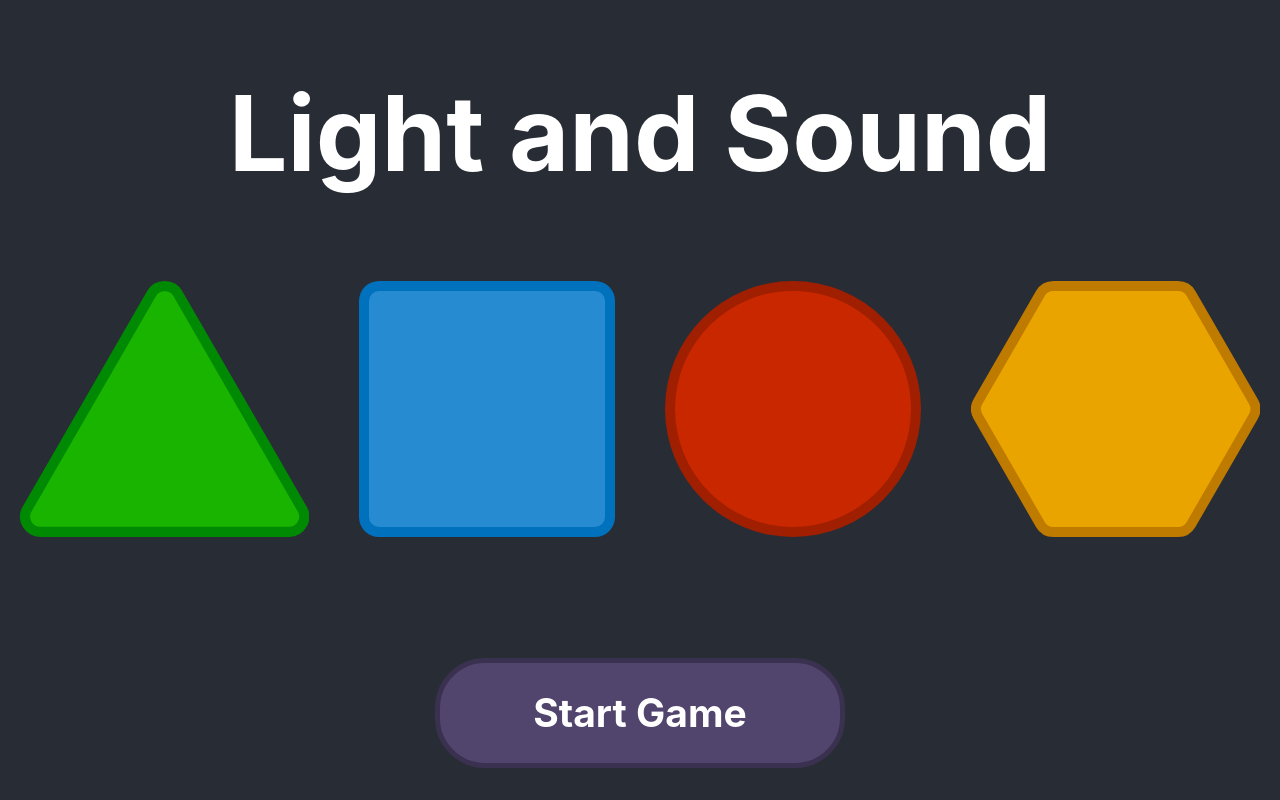
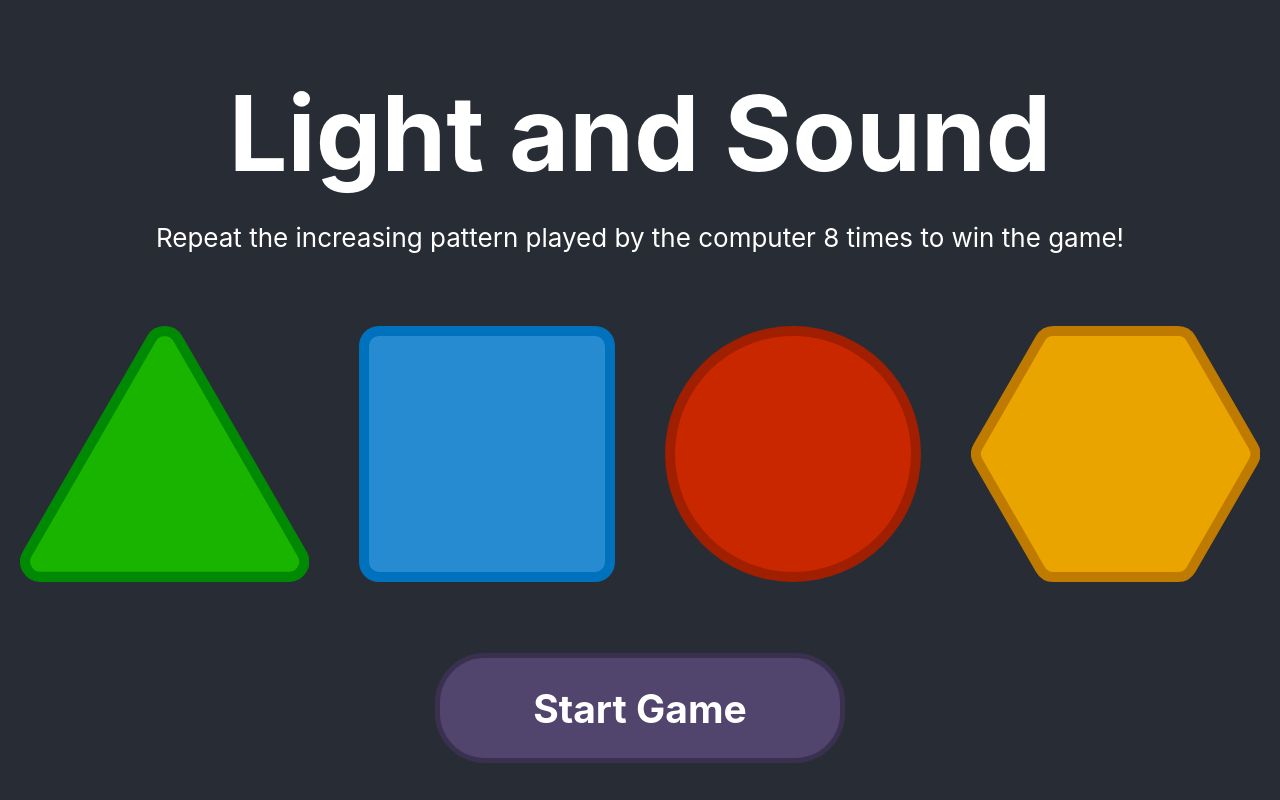
Before and after one commit to ben9583/light-and-sound, a React (Create React App) app: page / in a window 1280 px wide. Built offline with nearby package versions, Linux system fonts and the light colour scheme.

Commit message:
restyle flex

```diff
--- a/src/App.js
+++ b/src/App.js
@@ -135,14 +135,15 @@ function App() {
     <div className="App">
       <div id="background" style={{transitionProperty: "background-color", backgroundColor: headerColor, transitionDuration: headerSpeed + 'ms'}}></div>
       <header id="header" className="App-header">
-        <div style={{flex: 0.5}}><h1 style={{fontSize: "4em"}}>Light and Sound</h1></div>
-        <div id="buttonContainer" style={{float: "left", flex: 2}}>
+        <div style={{flex: 0.35}}><h1 style={{fontSize: "4em", marginBottom: 0}}>Light and Sound</h1></div>
+        <div style={{flex: 1}}><p style={{margin: 0}}>Repeat the increasing pattern played by the computer 8 times to win the game!</p></div>
+        <div id="buttonContainer" style={{float: "left", flex: 0.2}}>
           <svg height="256" xmlns="http://www.w3.org/2000/svg" viewBox="0 0 284.29 251.52" style={{marginRight: 50, marginBottom: 50}}><g id="Layer_2" data-name="Layer 2"><g id="Layer_1-2" data-name="Layer 1"><path onMouseDown={() => togglePressed(0, true)} onMouseUp={() => togglePressed(0, false)} onMouseLeave={() => isPressed ? togglePressed(0, false) : ""} onClick={() => clickEvent(0)} style={isPressed[0] ? green_pressed_fill : green_unpressed_fill} className="cls-1" d="M20,246.52A15,15,0,0,1,7,224L129.14,12.51a15,15,0,0,1,26,0L277.25,224a15,15,0,0,1-13,22.52Z"/><path onMouseDown={() => togglePressed(0, true)} onMouseUp={() => togglePressed(0, false)} onMouseLeave={() => isPressed ? togglePressed(0, false) : ""} onClick={() => clickEvent(0)} style={{fill: "#008a03"}} className="cls-2" d="M142.15,10a9.85,9.85,0,0,1,8.67,5L272.92,226.5a10,10,0,0,1-8.67,15H20a10,10,0,0,1-8.67-15L133.47,15a9.85,9.85,0,0,1,8.68-5m0-10a19.85,19.85,0,0,0-17.34,10L2.71,221.5a20,20,0,0,0,17.33,30H264.25a20,20,0,0,0,17.33-30L159.48,10A19.83,19.83,0,0,0,142.15,0Z"/></g></g></svg>
           <svg height="256" xmlns="http://www.w3.org/2000/svg" viewBox="0 0 256 256" style={{marginRight: 50, marginBottom: 50}}><g id="Layer_2" data-name="Layer 2"><g id="Layer_1-2" data-name="Layer 1"><rect onMouseDown={() => togglePressed(1, true)} onMouseUp={() => togglePressed(1, false)} onMouseLeave={() => isPressed ? togglePressed(1, false) : ""} onClick={() => clickEvent(1)} style={isPressed[1] ? blue_pressed_fill : blue_unpressed_fill} className="cls-1" x="5" y="5" width="246" height="246" rx="15.01"/><path onMouseDown={() => togglePressed(1, true)} onMouseUp={() => togglePressed(1, false)} onMouseLeave={() => isPressed ? togglePressed(1, false) : ""} onClick={() => clickEvent(1)} style={{fill: "#0071bc"}} className="cls-2" d="M236,10a10,10,0,0,1,10,10V236a10,10,0,0,1-10,10H20a10,10,0,0,1-10-10V20A10,10,0,0,1,20,10H236m0-10H20A20,20,0,0,0,0,20V236a20,20,0,0,0,20,20H236a20,20,0,0,0,20-20V20A20,20,0,0,0,236,0Z"/></g></g></svg>
           <svg height="256" xmlns="http://www.w3.org/2000/svg" viewBox="0 0 256 256" style={{marginRight: 50, marginBottom: 50}}><g id="Layer_2" data-name="Layer 2"><g id="Layer_1-2" data-name="Layer 1"><path onMouseDown={() => togglePressed(2, true)} onMouseUp={() => togglePressed(2, false)} onMouseLeave={() => isPressed ? togglePressed(2, false) : ""} onClick={() => clickEvent(2)} style={isPressed[2] ? red_pressed_fill : red_unpressed_fill} className="cls-1" d="M128,251A123,123,0,1,1,251,128,123.14,123.14,0,0,1,128,251Z"/><path onMouseDown={() => togglePressed(2, true)} onMouseUp={() => togglePressed(2, false)} onMouseLeave={() => isPressed ? togglePressed(2, false) : ""} onClick={() => clickEvent(2)} style={{fill: "#9f1f00"}} className="cls-2" d="M128,10a118,118,0,0,1,83.44,201.44A118,118,0,0,1,44.56,44.56,117.22,117.22,0,0,1,128,10m0-10h0A128,128,0,0,0,0,128H0A128,128,0,0,0,128,256h0A128,128,0,0,0,256,128h0A128,128,0,0,0,128,0Z"/></g></g></svg>
           <svg height="256" xmlns="http://www.w3.org/2000/svg" viewBox="0 0 289.41 256" style={{marginBottom: 50}}><g id="Layer_2" data-name="Layer 2"><g id="Layer_1-2" data-name="Layer 1"><path onMouseDown={() => togglePressed(3, true)} onMouseUp={() => togglePressed(3, false)} onMouseLeave={() => isPressed ? togglePressed(3, false) : ""} onClick={() => clickEvent(3)} style={isPressed[3] ? yellow_pressed_fill : yellow_unpressed_fill} className="cls-1" d="M82.36,251a15,15,0,0,1-13-7.51L7,135.51a15.08,15.08,0,0,1,0-15l62.35-108A15,15,0,0,1,82.36,5H207.05a15,15,0,0,1,13,7.51l62.35,108a15.08,15.08,0,0,1,0,15l-62.35,108a15,15,0,0,1-13,7.51Z"/><path onMouseDown={() => togglePressed(3, true)} onMouseUp={() => togglePressed(3, false)} onMouseLeave={() => isPressed ? togglePressed(3, false) : ""} onClick={() => clickEvent(3)} style={{fill: "#bf7b00"}} className="cls-2" d="M207.05,10a10,10,0,0,1,8.67,5l62.35,108a10.07,10.07,0,0,1,0,10L215.72,241a10,10,0,0,1-8.67,5H82.36a10,10,0,0,1-8.67-5L11.34,133a10.07,10.07,0,0,1,0-10L73.69,15a10,10,0,0,1,8.67-5H207.05m0-10H82.36A20,20,0,0,0,65,10L2.68,118a20.05,20.05,0,0,0,0,20L65,246a20,20,0,0,0,17.33,10H207.05a20,20,0,0,0,17.33-10l62.35-108a20.05,20.05,0,0,0,0-20L224.38,10A20,20,0,0,0,207.05,0Z"/></g></g></svg>
         </div>
-        <div style={{flex: 1}}>
+        <div style={{flex: 0.5}}>
           <div id="startButton" onClick={gameStarted ? resetGame : startGame} style={{width: 400, height: 100, backgroundColor: "#52456d", borderRadius: 50, borderWidth: 5, borderColor: "#3a304f", borderStyle: "solid", verticalAlign: "middle", display: "table-cell"}}>
             <h2 style={{margin: 0, userSelect: 'none'}}>{gameStarted ? "Stop Game" : "Start Game"}</h2>
           </div>
```
